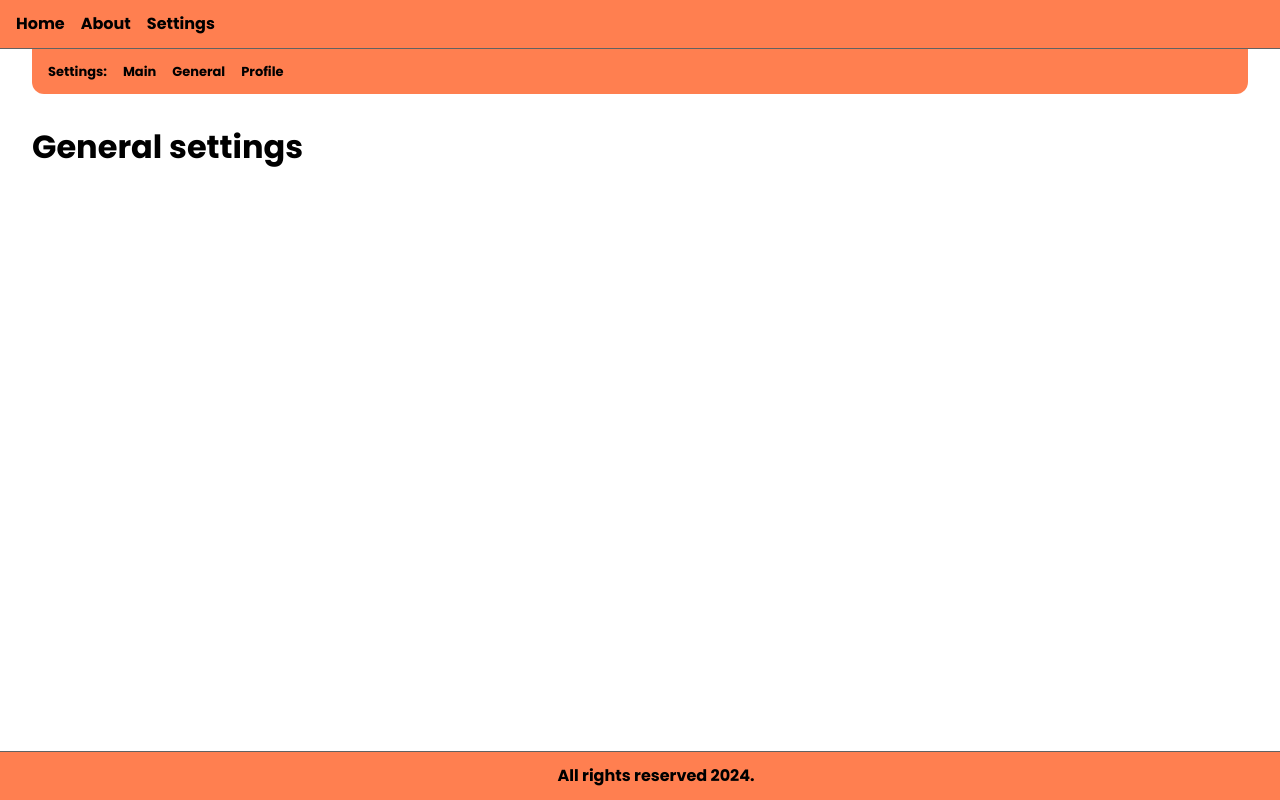
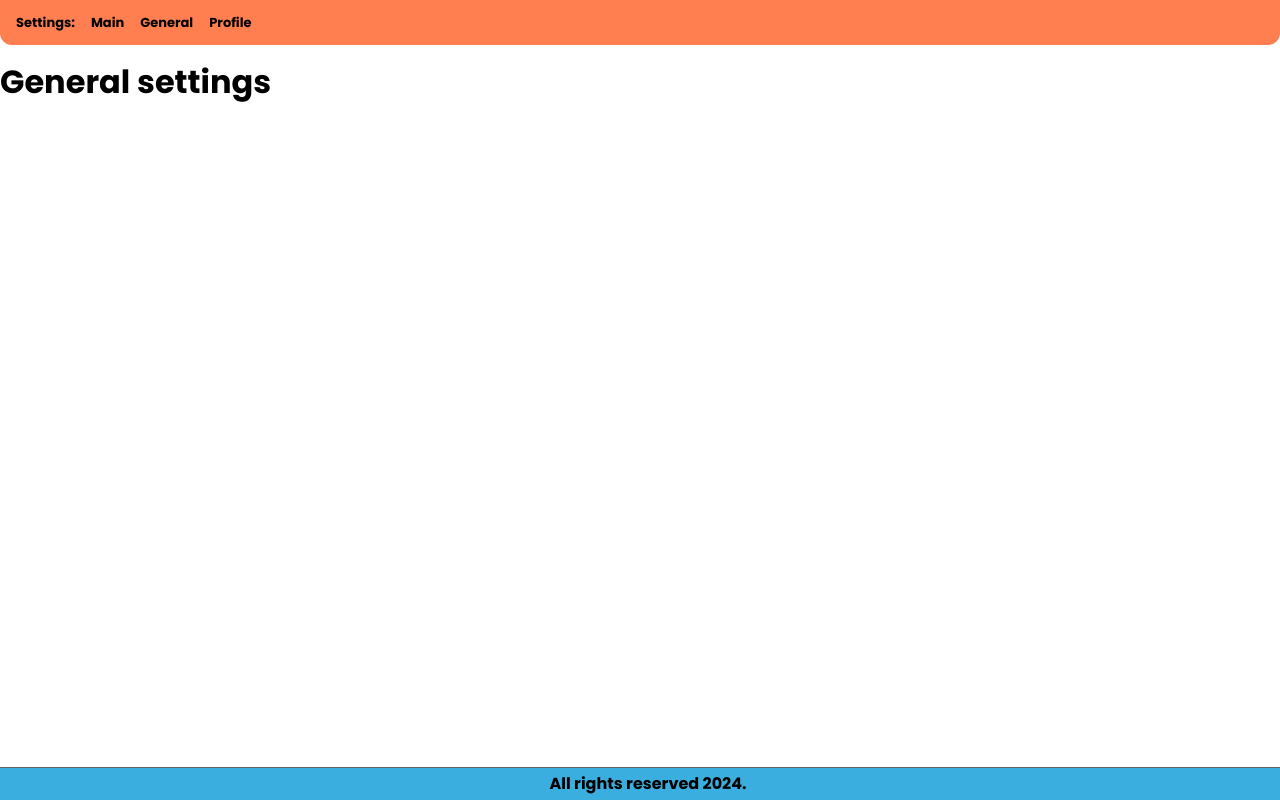
Before and after one commit to Gledros/sveltekit-course-app, a SvelteKit app: page /settings/general in a window 1280 px wide. Built offline with nearby package versions, Linux system fonts and the light colour scheme.

Commit message:
feat: move public pages inside frontend folder for custom layout group

```diff
--- /dev/null
+++ b/src/routes/(frontend)/+layout.svelte
@@ -0,0 +1,39 @@
+<script>
+	import { slide } from 'svelte/transition';
+	import { circInOut } from 'svelte/easing';
+</script>
+
+<nav
+	in:slide={{ delay: 600, duration: 300, easing: circInOut }}
+	out:slide={{ delay: 0, duration: 300, easing: circInOut }}
+>
+	<a href="/">Home</a>
+	<a href="/about">About</a>
+	<a href="/settings">Settings</a>
+</nav>
+
+<div>
+	<slot />
+</div>
+
+<style>
+	nav {
+		background-color: coral;
+		font-weight: bold;
+		padding: 1rem;
+		display: flex;
+		gap: 1rem;
+		border-bottom: 1px solid rgb(98, 98, 98);
+	}
+
+	a {
+		text-decoration: none;
+	}
+
+	div {
+		display: flex;
+		flex-direction: column;
+		padding: 0 2rem;
+		gap: 1rem;
+	}
+</style>
--- a/src/routes/product/[id=int]/+page.svelte
+++ b/src/routes/(frontend)/product/[id=int]/+page.svelte
@@ -1,6 +1,6 @@
 <script>
 	import { page } from '$app/stores';
-	import ProductHeader from '../../ProductHeader.svelte';
+	import ProductHeader from '$routes/ProductHeader.svelte';
 
 	$: console.log($page);
 </script>
--- a/src/routes/+layout.svelte
+++ b/src/routes/+layout.svelte
@@ -1,40 +1,13 @@
 <script>
 	import '../app.css';
+	import { page } from '$app/stores';
 </script>
 
-<nav>
-	<a href="/">Home</a>
-	<a href="/about">About</a>
-	<a href="/settings">Settings</a>
-</nav>
+<slot />
 
-<div>
-	<slot />
-</div>
-
-<footer>All rights reserved 2024.</footer>
+<footer class:admin={$page.url.pathname.startsWith('/settings')}>All rights reserved 2024.</footer>
 
 <style lang="scss">
-	nav {
-		background-color: coral;
-		font-weight: bold;
-		padding: 1rem;
-		display: flex;
-		gap: 1rem;
-		border-bottom: 1px solid rgb(98, 98, 98);
-	}
-
-	a {
-		text-decoration: none;
-	}
-
-	div {
-		display: flex;
-		flex-direction: column;
-		padding: 0 2rem;
-		gap: 1rem;
-	}
-
 	footer {
 		padding: 1rem;
 		width: 100%;
@@ -45,5 +18,11 @@
 		left: 0;
 		bottom: 0;
 		border-top: 1px solid rgb(98, 98, 98);
+		transition: all 0.3s ease-out;
+
+		&.admin {
+			background-color: rgb(59, 174, 224);
+			padding: 0.5rem;
+		}
 	}
 </style>
--- a/svelte.config.js
+++ b/svelte.config.js
@@ -13,7 +13,8 @@ const config = {
 		// See https://kit.svelte.dev/docs/adapters for more information about adapters.
 		adapter: adapter(),
 		alias: {
-			$components: 'src/lib/components'
+			$components: 'src/lib/components',
+			$routes: 'src/routes'
 		}
 	}
 };
```
Also changed, not shown: src/routes/(frontend)/+page.svelte (renamed from src/routes/+page.svelte), src/routes/(frontend)/[[language]]/about/+page.svelte (renamed from src/routes/[[language]]/about/+page.svelte), src/routes/(frontend)/file/[id]/[...path=path]/+page.svelte (renamed from src/routes/file/[id]/[...path=path]/+page.svelte), src/routes/(frontend)/file/[id]/[...path=path]/edit/+page.svelte (renamed from src/routes/file/[id]/[...path=path]/edit/+page.svelte).
